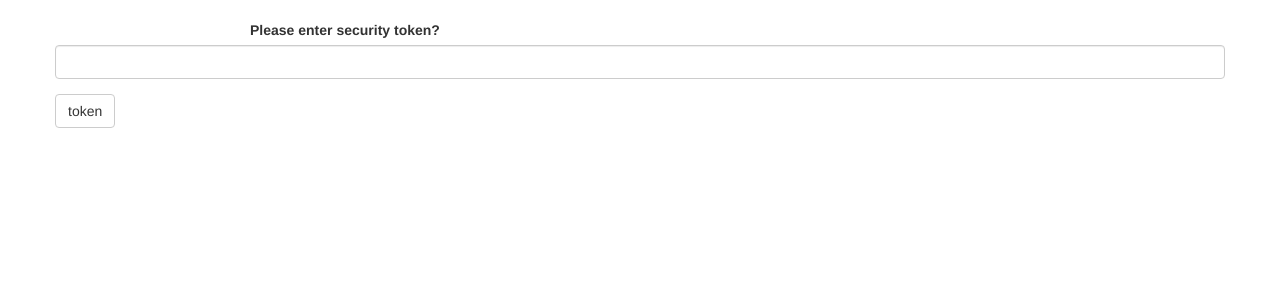
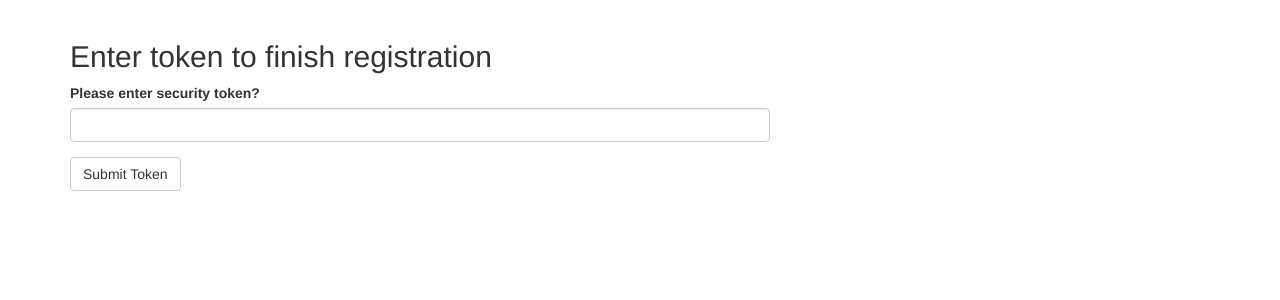
Before and after one commit to AfricasTalkingTalent/January_2019_UiUx_Challenge, a Flask app: page /token in a window 1280 px wide. Shown: the part 52-352 px from the top of the page. Run offline with Flask 2, Linux system fonts and the light colour scheme; a user stored in the database is signed in; some libraries are stand-ins or nearby versions.

Commit message:
almost working

```diff
--- a/app/main/forms.py
+++ b/app/main/forms.py
@@ -14,16 +14,16 @@ class RegistrationForm(FlaskForm):
         'Confirm Passwords', validators=[Required()])
     submit = SubmitField('Sign Up')
 
-    def validate_email(self, data_field):
-        if User.query.filter_by(phone_no=data_field.data).first():
-            raise ValidationError('There is an account with that phone number')
+    # def validate_phone_no(self, data_field):
+    #     if User.query.filter_by(phone_no=data_field.data).first():
+    #         raise ValidationError('There is an account with that phone number')
 
-    def validate_username(self, data_field):
-        if User.query.filter_by(username=data_field.data).first():
-            raise ValidationError('That username is taken')
+    # def validate_username(self, data_field):
+    #     if User.query.filter_by(username=data_field.data).first():
+    #         raise ValidationError('That username is taken')
 
 
 class TokenForm(FlaskForm):
     token = StringField('Please enter security token?',
                         validators=[Required()])
-    submit = SubmitField('token')
+    submit = SubmitField('Submit Token')
--- a/app/main/views.py
+++ b/app/main/views.py
@@ -61,11 +61,11 @@ def token():
         password = session.get('password')
         token_ori = session.get('token')
         if token == token_ori:
-            user = User(phone_no=phone_number,
-                        username=username, password=password)
-            db.session.add(user)
-            db.session.commit()
-        return Response("<h1>Success!</h1>")
+            # user = User(phone_no=phone_number,
+            #             username=username, password=password)
+            # db.session.add(user)
+            # db.session.commit()
+            return Response("<h1>Success!</h1>")
     return render_template('token.html', tform=tform)
 
 
--- a/app/templates/token.html
+++ b/app/templates/token.html
@@ -4,14 +4,16 @@
 {% block content %}
 
 <div class="container">
-<div class="row">
-<div class="col-md-2"> </div>
-<div class="card w-50">
 
+<div class=" d-flex justify-content-center card" style="width:50em">
+<div class="card-header">
+    <h2 class="d-flex justify-content-center">Enter token to finish registration</h2>
+
+    </div>
+    <div class="card-body">
     {{wtf.quick_form(tform)}}
+    </div>
 
-</div>
-<div class="col-md-2"></div>
 </div>
 </div>
 {% endblock%}
```
Also changed, not shown: app/templates/register.html (+6 -4 lines).
